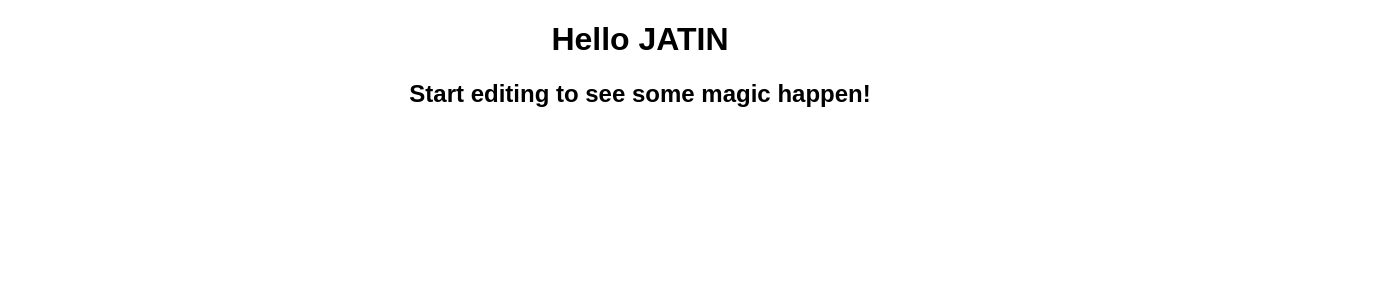
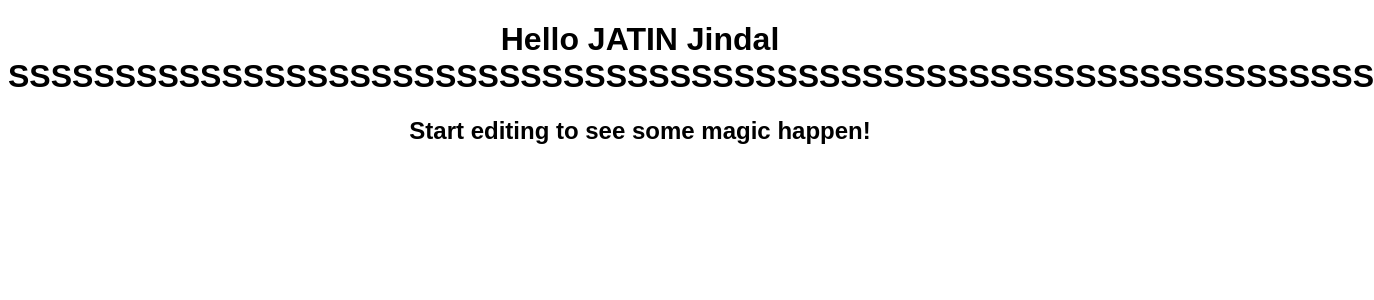
Before and after one commit to jatinjindaljj/Myreactportfoliofinal, a React (Create React App) app: page / in a window 1280 px wide. Shown: the top 300 px of the page, 1374 px wide, since content can reach past the window. Built offline with nearby package versions, Linux system fonts and the light colour scheme.

Commit message:
Update App.js

```diff
--- a/src/App.js
+++ b/src/App.js
@@ -3,7 +3,7 @@ import "./styles.css";
 export default function App() {
   return (
     <div className="App">
-      <h1>Hello JATIN</h1>
+      <h1>Hello JATIN Jindal SSSSSSSSSSSSSSSSSSSSSSSSSSSSSSSSSSSSSSSSSSSSSSSSSSSSSSSSSSSSSSSS</h1>
       <h2>Start editing to see some magic happen!</h2>
     </div>
   );
```
